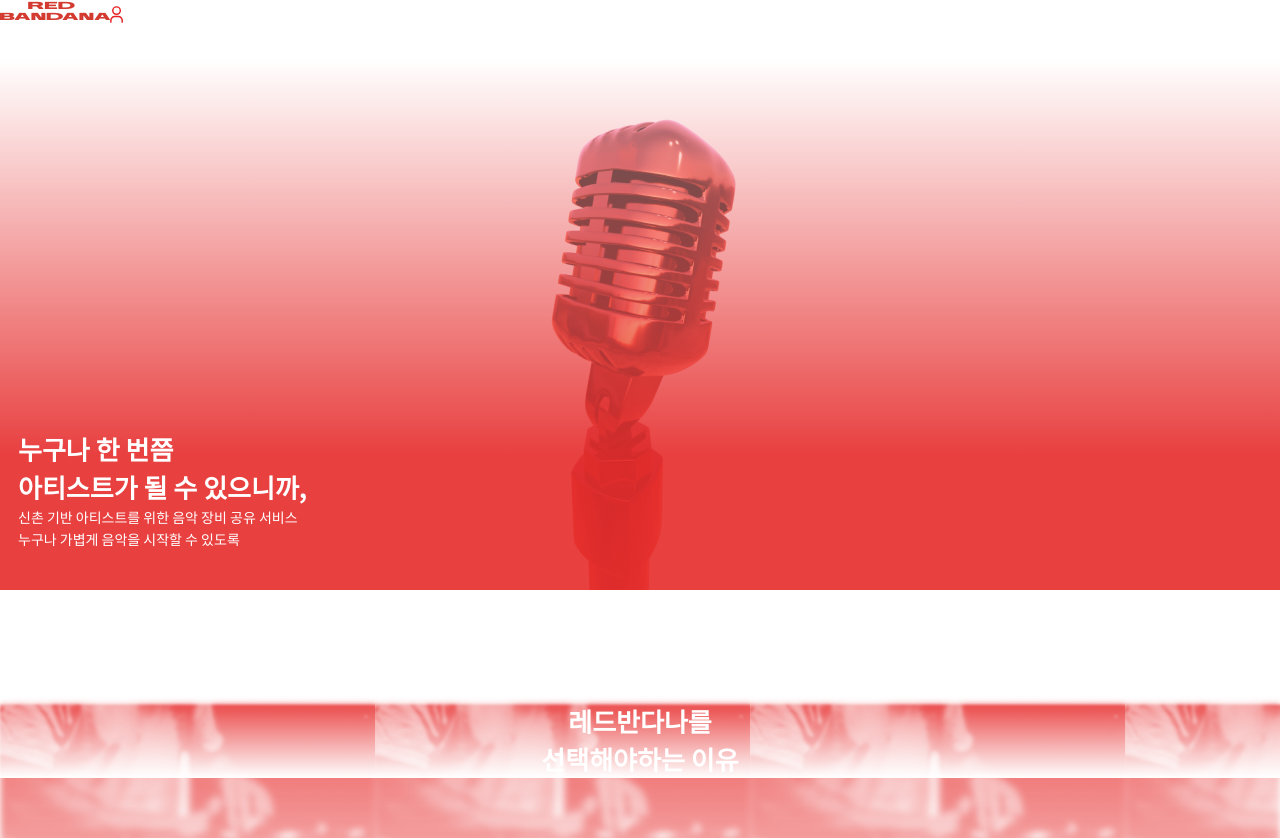
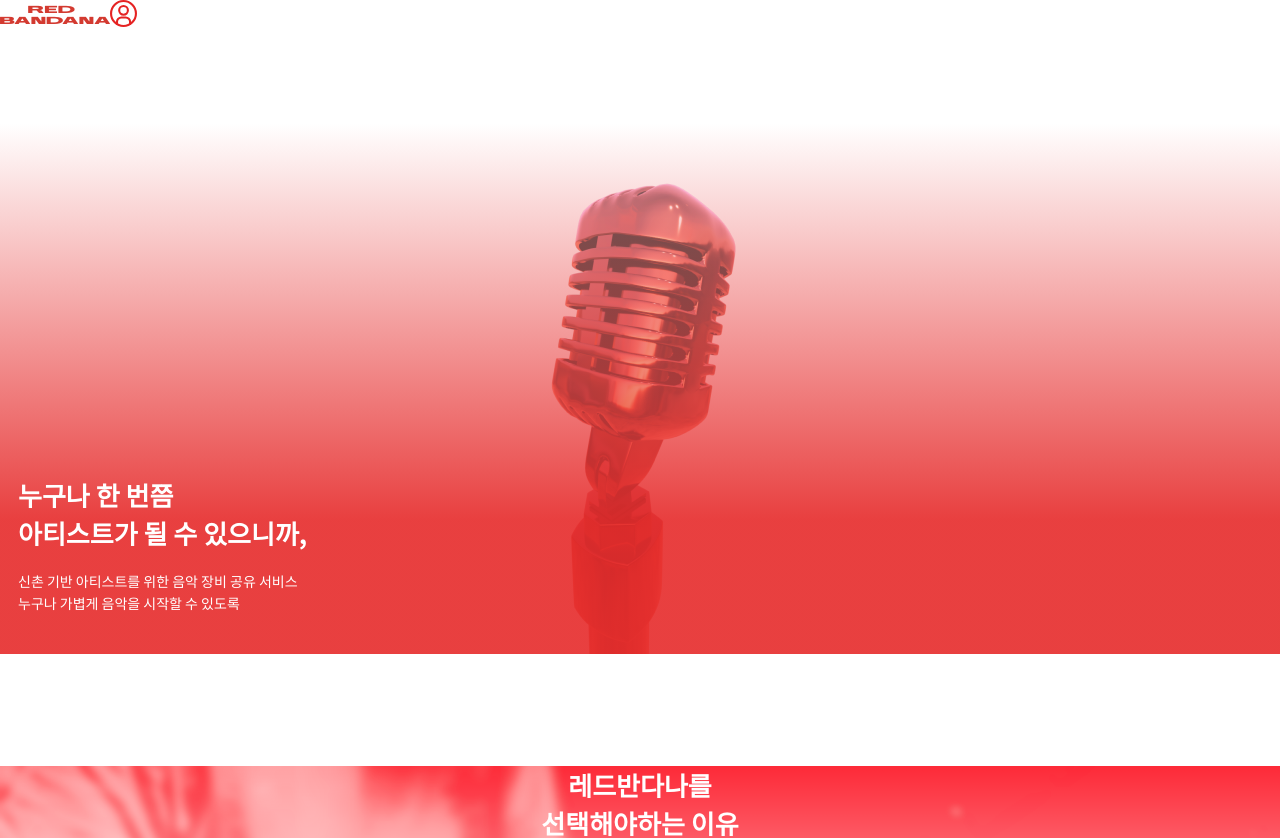
Before and after one commit to S-J-Kim/RedBandana-Client, a React (Create React App) app: page / in a window 1280 px wide. Shown: the top 838 px of the page. Built offline with nearby package versions, Linux system fonts and the light colour scheme.

Commit message:
fix: 자잘한 디자인 수정사항들

```diff
--- a/src/Header.js
+++ b/src/Header.js
@@ -16,11 +16,13 @@ const HeaderContainer = styled.header`
     width: 100vw;
     height: 60px;
     display: flex;
-    position: sticky;
+    position: fixed;
     justify-content: space-between;
     align-items: center;
-    padding: 0 22px;
+    padding: 0 22px 0 49px;
     box-sizing: border-box;
+    background-color: white;
+    box-shadow: 0px 0px 6px 0px rgba(0, 0, 0, 0.15);
   }
 `;
 
@@ -31,7 +33,7 @@ const MainLogo = styled.img`
 `;
 
 const UserIcon = styled.img`
-  width: 13px;
+  width: 27px;
 `;
 
 export default Header;
--- a/src/Section1.js
+++ b/src/Section1.js
@@ -33,6 +33,7 @@ const SectionContainer = styled.section`
   display: flex;
   flex-direction: column;
   justify-content: flex-end;
+  margin-top: 60px;
 `;
 
 const MainQuote = styled.h1`
@@ -41,6 +42,7 @@ const MainQuote = styled.h1`
   font-size: 26px;
   line-height: 38px;
   margin-left: 18px;
+  margin-bottom: 18px;
 `;
 
 const SubQuote = styled.h2`
--- a/src/Section2.js
+++ b/src/Section2.js
@@ -14,7 +14,6 @@ const Section2 = () => {
 };
 
 const SectionContainer = styled.section`
-  z-index: 1;
   background: linear-gradient(
       180deg,
       rgba(255, 255, 255, 0) 0%,
@@ -22,16 +21,9 @@ const SectionContainer = styled.section`
       #ffffff 100%
     ),
     url(${(props) => props.imageurl});
-
-  &::before {
-    width: 100%;
-    height: 322px;
-    content: '';
-    position: absolute;
-    background: inherit;
-    z-index: -1;
-    filter: blur(3px);
-  }
+  width: 100%;
+  height: 322px;
+  background-size: cover;
 `;
 
 const MainQuote = styled.h1`
--- a/src/Section3.js
+++ b/src/Section3.js
@@ -55,6 +55,7 @@ const MainQuote = styled.h1`
   line-height: 32px;
   text-align: center;
   color: #1d1d1d;
+  margin-top: 25px;
 `;
 
 const SubQuote = styled.h2`
@@ -65,6 +66,7 @@ const SubQuote = styled.h2`
   /* or 160% */
   text-align: center;
   color: #1d1d1d;
+  margin-top: 15px;
 `;
 
 const MoreLink = styled.a`
```
Also changed, not shown: public/DJ.png, public/profileicon.svg.
